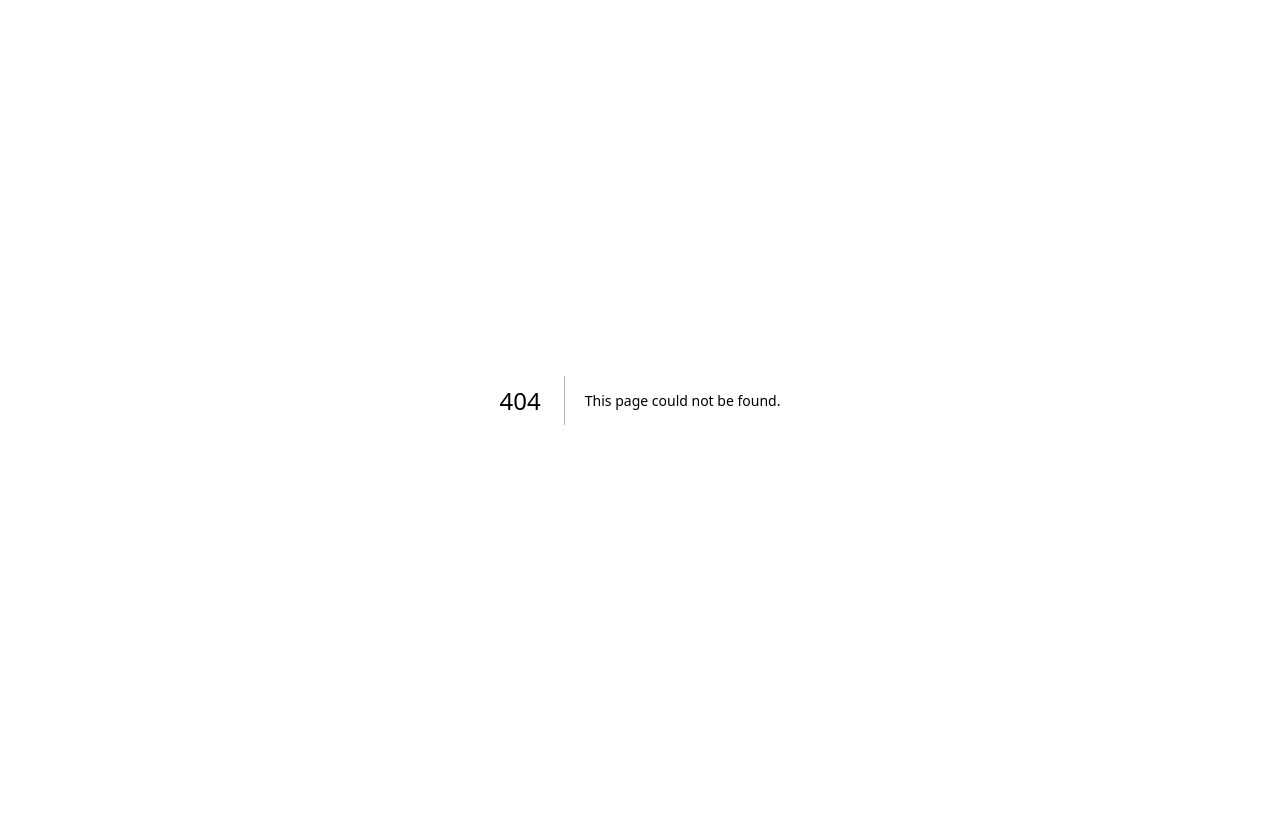
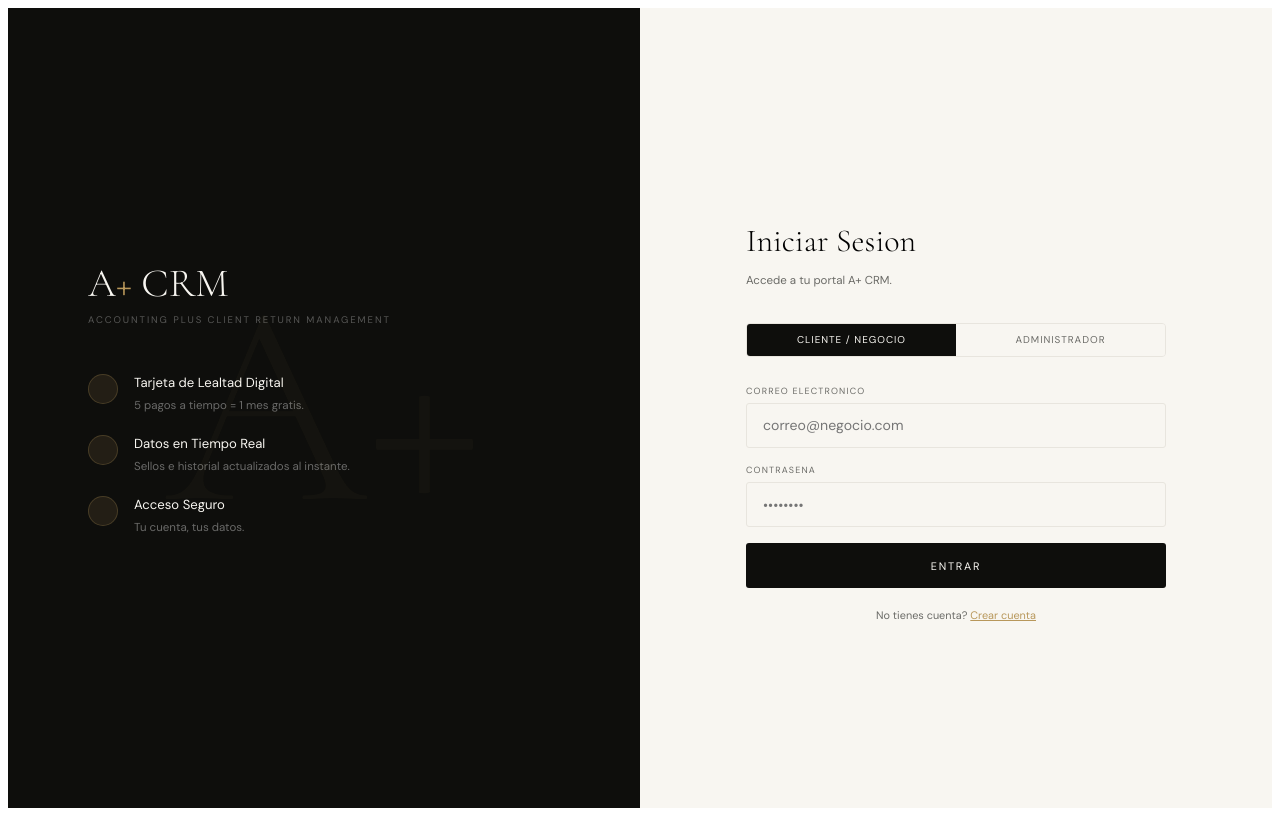
Before and after one commit to jumelfuentesacrm-ui/APLUSCRM, a Next.js app: page /login in a window 1280 px wide. Before the commit this address had no page. Built offline with nearby package versions, Linux system fonts and the light colour scheme.

Commit message:
Create login.js

```diff
--- /dev/null
+++ b/pages/login.js
@@ -0,0 +1,110 @@
+import { useState } from 'react'
+import { supabase } from '../lib/supabase'
+
+const gold='#b8975a',black='#0e0e0c',white='#f8f6f1',gray='#6b6b67',gl='#e8e5de'
+const ff='DM Sans,sans-serif'
+const ffS='Cormorant Garamond,serif'
+
+export default function Login() {
+  const [mode, setMode] = useState('login')
+  const [tab, setTab] = useState('client')
+  const [loading, setLoading] = useState(false)
+  const [error, setError] = useState('')
+  const [success, setSuccess] = useState('')
+  const [form, setForm] = useState({ email:'', password:'', full_name:'', business_name:'', phone:'', confirm_password:'' })
+  const upd = (k,v) => setForm(f=>({...f,[k]:v}))
+
+  async function handleLogin(e) {
+    e.preventDefault()
+    setError('')
+    setLoading(true)
+    const { data, error } = await supabase.auth.signInWithPassword({ email: form.email, password: form.password })
+    if (error) { setError('Credenciales incorrectas.'); setLoading(false); return }
+    const { data: profile } = await supabase.from('profiles').select('role').eq('id', data.user.id).single()
+    setLoading(false)
+    if (profile && profile.role === 'admin') {
+      window.location.href = '/admin'
+    } else {
+      window.location.href = '/card'
+    }
+  }
+
+  async function handleSignup(e) {
+    e.preventDefault()
+    setError('')
+    setSuccess('')
+    if (form.password !== form.confirm_password) { setError('Las contrasenas no coinciden.'); return }
+    if (form.password.length < 6) { setError('Minimo 6 caracteres.'); return }
+    setLoading(true)
+    const res = await fetch('/api/auth/signup', { method:'POST', headers:{'Content-Type':'application/json'}, body: JSON.stringify(form) })
+    const data = await res.json()
+    setLoading(false)
+    if (!res.ok) { setError(data.error || 'Error al crear cuenta.'); return }
+    setSuccess('Cuenta creada. Inicia sesion.')
+    setMode('login')
+  }
+
+  const inp = { width:'100%', padding:'0.8rem 1rem', border:'1px solid '+gl, borderRadius:3, background:white, fontFamily:ff, fontSize:'0.88rem', outline:'none', color:black, marginBottom:'1rem', boxSizing:'border-box' }
+  const lbl = { fontSize:'0.56rem', letterSpacing:'0.13em', textTransform:'uppercase', color:gray, display:'block', marginBottom:'0.35rem' }
+
+  return (
+    <>
+      <link href="https://fonts.googleapis.com/css2?family=Cormorant+Garamond:ital,wght@0,300;0,400;1,400&family=DM+Sans:wght@300;400&display=swap" rel="stylesheet"/>
+      <div style={{ minHeight:'100vh', display:'grid', gridTemplateColumns:'1fr 1fr', fontFamily:ff }}>
+        <div style={{ background:black, display:'flex', flexDirection:'column', justifyContent:'center', padding:'5rem', position:'relative', overflow:'hidden' }}>
+          <div style={{ position:'absolute', top:'50%', left:'50%', transform:'translate(-50%,-50%)', fontFamily:ffS, fontSize:'18rem', fontWeight:300, color:'rgba(184,151,90,0.04)', lineHeight:1, pointerEvents:'none' }}>A+</div>
+          <div style={{ fontFamily:ffS, fontSize:'2.5rem', fontWeight:300, color:white, marginBottom:'0.4rem' }}>A<span style={{color:gold,fontStyle:'italic'}}>+</span> CRM</div>
+          <div style={{ fontSize:'0.6rem', letterSpacing:'0.2em', textTransform:'uppercase', color:'rgba(255,255,255,0.3)', marginBottom:'3rem' }}>Accounting Plus Client Return Management</div>
+          {[['Tarjeta de Lealtad Digital','5 pagos a tiempo = 1 mes gratis.'],['Datos en Tiempo Real','Sellos e historial actualizados al instante.'],['Acceso Seguro','Tu cuenta, tus datos.']].map(([title,sub])=>(
+            <div key={title} style={{ display:'flex', alignItems:'flex-start', gap:'1rem', marginBottom:'1.25rem' }}>
+              <div style={{ width:28, height:28, borderRadius:'50%', background:'rgba(184,151,90,0.12)', border:'1px solid rgba(184,151,90,0.25)', flexShrink:0 }}></div>
+              <div><span style={{ display:'block', fontSize:'0.82rem', color:white, marginBottom:'0.1rem' }}>{title}</span><span style={{ fontSize:'0.72rem', color:'rgba(255,255,255,0.38)', lineHeight:1.6 }}>{sub}</span></div>
+            </div>
+          ))}
+        </div>
+        <div style={{ background:white, display:'flex', alignItems:'center', justifyContent:'center', padding:'3rem' }}>
+          <div style={{ width:'100%', maxWidth:420 }}>
+            <h2 style={{ fontFamily:ffS, fontSize:'2rem', fontWeight:300, marginBottom:'0.3rem' }}>{mode==='login'?'Iniciar Sesion':'Crear Cuenta'}</h2>
+            <p style={{ fontSize:'0.72rem', color:gray, marginBottom:'2rem', lineHeight:1.7 }}>{mode==='login'?'Accede a tu portal A+ CRM.':'Tu representante activara tu tarjeta una vez te registres.'}</p>
+            {mode==='login' && (
+              <div style={{ display:'flex', border:'1px solid '+gl, borderRadius:4, overflow:'hidden', marginBottom:'1.75rem' }}>
+                {[['client','Cliente / Negocio'],['admin','Administrador']].map(([t,label])=>(
+                  <button key={t} onClick={()=>setTab(t)} style={{ flex:1, padding:'0.6rem', fontSize:'0.62rem', letterSpacing:'0.1em', textTransform:'uppercase', cursor:'pointer', border:'none', fontFamily:ff, background:tab===t?black:white, color:tab===t?white:gray }}>{label}</button>
+                ))}
+              </div>
+            )}
+            {error && <div style={{ color:'#c0392b', fontSize:'0.72rem', marginBottom:'0.85rem', padding:'0.6rem 0.85rem', background:'rgba(192,57,43,0.06)', borderRadius:3 }}>{error}</div>}
+            {success && <div style={{ color:'#2d8a60', fontSize:'0.72rem', marginBottom:'0.85rem', padding:'0.6rem 0.85rem', background:'rgba(45,138,96,0.06)', borderRadius:3 }}>{success}</div>}
+            <form onSubmit={mode==='login'?handleLogin:handleSignup}>
+              {mode==='signup' && <>
+                <label style={lbl}>Nombre Completo</label>
+                <input style={inp} type="text" placeholder="Tu nombre" value={form.full_name} onChange={e=>upd('full_name',e.target.value)} required/>
+                <label style={lbl}>Nombre del Negocio</label>
+                <input style={inp} type="text" placeholder="Nombre de tu negocio" value={form.business_name} onChange={e=>upd('business_name',e.target.value)}/>
+                <label style={lbl}>Telefono</label>
+                <input style={inp} type="tel" placeholder="787-000-0000" value={form.phone} onChange={e=>upd('phone',e.target.value)}/>
+              </>}
+              <label style={lbl}>Correo Electronico</label>
+              <input style={inp} type="email" placeholder="correo@negocio.com" value={form.email} onChange={e=>upd('email',e.target.value)} required/>
+              <label style={lbl}>Contrasena</label>
+              <input style={inp} type="password" placeholder="••••••••" value={form.password} onChange={e=>upd('password',e.target.value)} required/>
+              {mode==='signup' && <>
+                <label style={lbl}>Confirmar Contrasena</label>
+                <input style={inp} type="password" placeholder="••••••••" value={form.confirm_password} onChange={e=>upd('confirm_password',e.target.value)} required/>
+              </>}
+              <button type="submit" disabled={loading} style={{ width:'100%', background:black, color:white, border:'none', padding:'0.95rem', cursor:'pointer', fontFamily:ff, fontSize:'0.68rem', letterSpacing:'0.16em', textTransform:'uppercase', borderRadius:3, opacity:loading?0.6:1 }}>
+                {loading?'Procesando...':(mode==='login'?'Entrar':'Crear Cuenta')}
+              </button>
+            </form>
+            <div style={{ fontSize:'0.68rem', color:gray, marginTop:'1.25rem', textAlign:'center' }}>
+              {mode==='login'
+                ? <span>No tienes cuenta? <span style={{ color:gold, cursor:'pointer', textDecoration:'underline' }} onClick={()=>{setMode('signup');setError('');setSuccess('')}}>Crear cuenta</span></span>
+                : <span>Ya tienes cuenta? <span style={{ color:gold, cursor:'pointer', textDecoration:'underline' }} onClick={()=>{setMode('login');setError('');setSuccess('')}}>Iniciar sesion</span></span>
+              }
+            </div>
+          </div>
+        </div>
+      </div>
+    </>
+  )
+}
```
